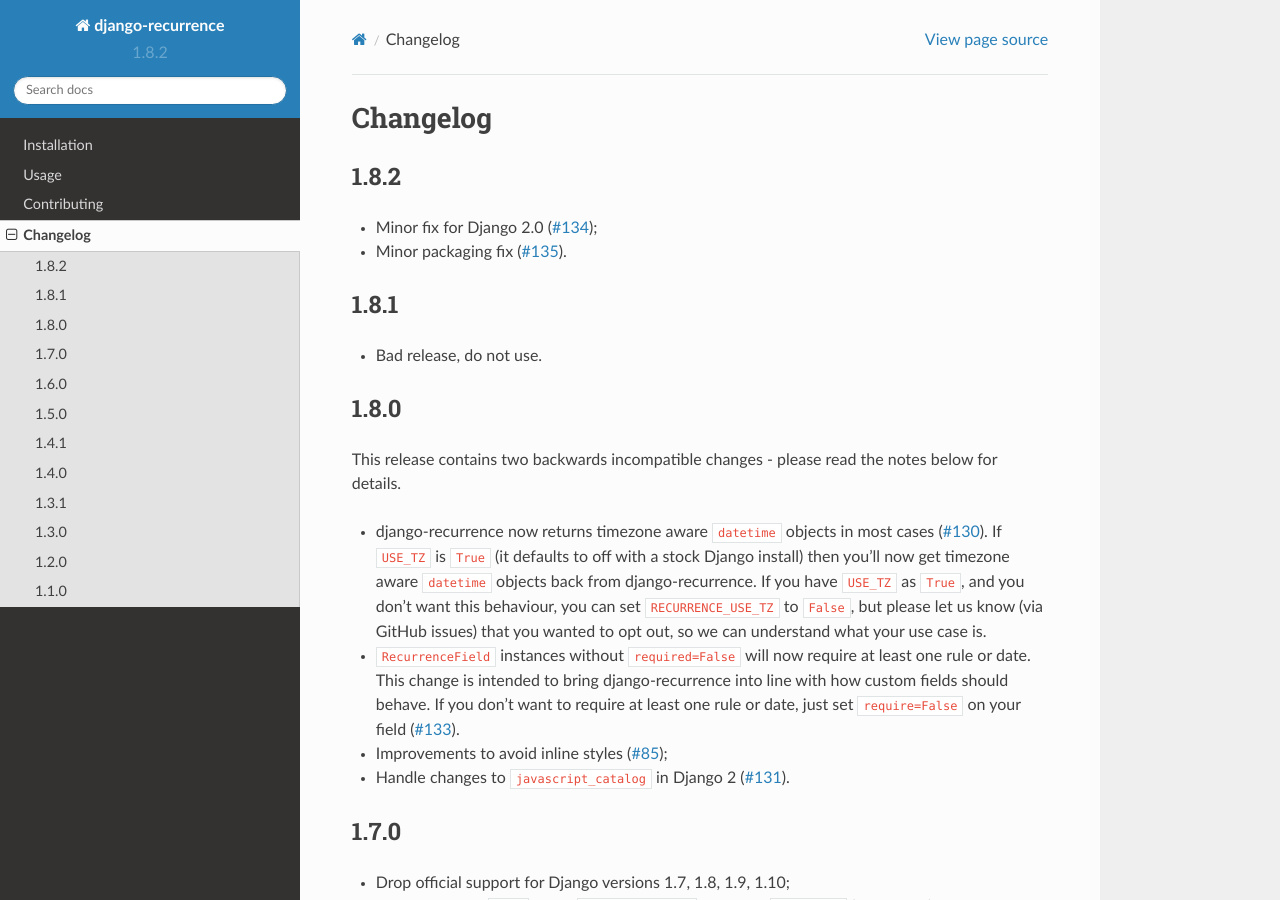
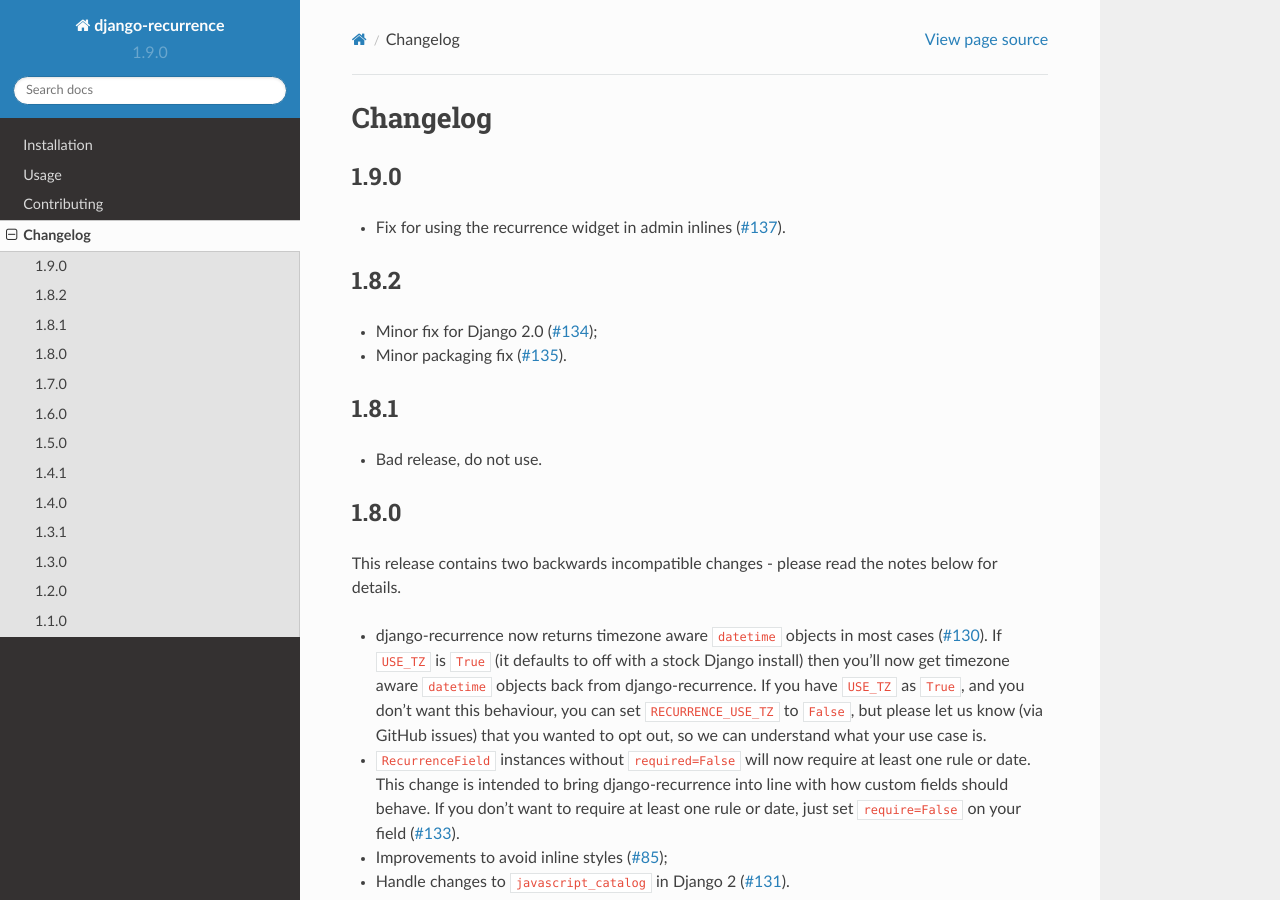
Before and after one commit to jazzband/django-recurrence, a Sphinx documentation site: the page built from docs/changelog.rst, in a window 1280 px wide and 900 px high. Built offline with Sphinx 7.4.7 and the Read the Docs theme 2.0.0, drawn with Linux system fonts in a browser that asks for light colours.

Commit message:
Version bump and docs for 1.9.0

```diff
--- a/docs/changelog.rst
+++ b/docs/changelog.rst
@@ -1,5 +1,11 @@
 Changelog
 =========
+
+1.9.0
+-----
+
+* Fix for using the recurrence widget in admin inlines
+  (:issue:`137`).
 
 1.8.2
 -----
--- a/docs/conf.py
+++ b/docs/conf.py
@@ -61,9 +61,9 @@ copyright = u"2014, django-recurrence developers"
 # built documents.
 #
 # The short X.Y version.
-version = "1.8.2"
+version = "1.9.0"
 # The full version, including alpha/beta/rc tags.
-release = "1.8.2"
+release = "1.9.0"
 
 # The language for content autogenerated by Sphinx. Refer to documentation
 # for a list of supported languages.
--- a/setup.py
+++ b/setup.py
@@ -38,7 +38,7 @@ else:
 
 setup(
     name="django-recurrence",
-    version="1.8.2",
+    version="1.9.0",
     license="BSD",
     description="Django utility wrapping dateutil.rrule",
     author="Tamas Kemenczy",
```
